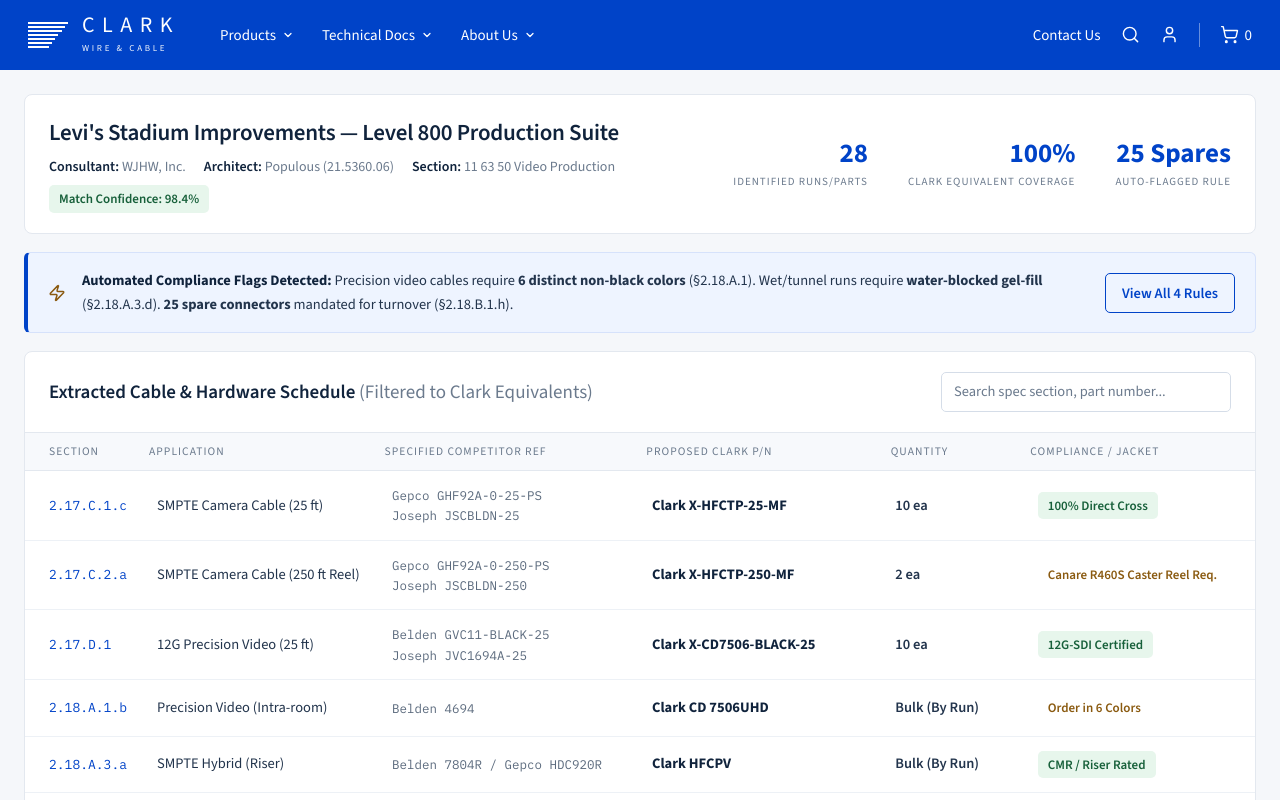
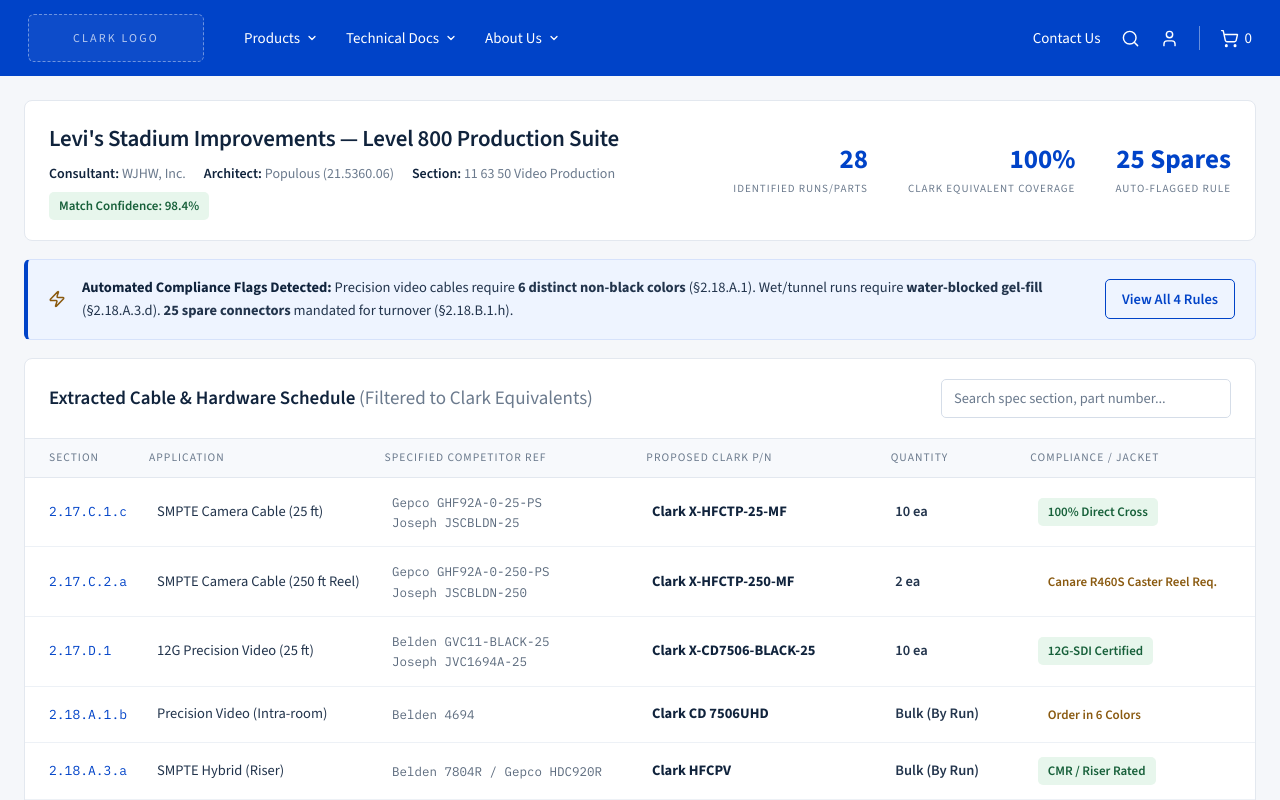
Before and after one commit to techstack-io/bid-pulse-ai, a Next.js app in the folder nextjs/: page / in a window 1280 px wide. Shown: the top 800 px of the page. Built offline with nearby package versions, Linux system fonts and the light colour scheme.

Commit message:
Update ClarkLogo component with logo placeholder
Replaced the original logo design with a placeholder logo that includes text.

```diff
--- a/nextjs/components/ClarkLogo.tsx
+++ b/nextjs/components/ClarkLogo.tsx
@@ -1,16 +1,12 @@
 export function ClarkLogo() {
   return (
-    <div className="flex items-center gap-3.5">
-      <div className="flex w-10 flex-col gap-0.5" aria-hidden>
-        {[100, 92, 84, 76, 68, 60, 52].map((w) => (
-          <span key={w} className="block h-0.5 bg-white" style={{ width: `${w}%` }} />
-        ))}
-      </div>
-      <div>
-        <div className="text-[22px] leading-none tracking-[0.34em]">CLARK</div>
-        <div className="mt-1.5 text-[9px] tracking-[0.3em] opacity-95">WIRE &amp; CABLE</div>
-      </div>
-      <span className="sr-only">Clark Wire &amp; Cable</span>
+    <div
+      className="flex h-12 w-44 items-center justify-center rounded-md border border-dashed border-white/40 bg-white/5"
+      aria-label="Clark Wire & Cable logo placeholder"
+    >
+      <span className="text-xs font-medium tracking-[0.18em] text-white/70">
+        CLARK LOGO
+      </span>
     </div>
   );
 }
```
